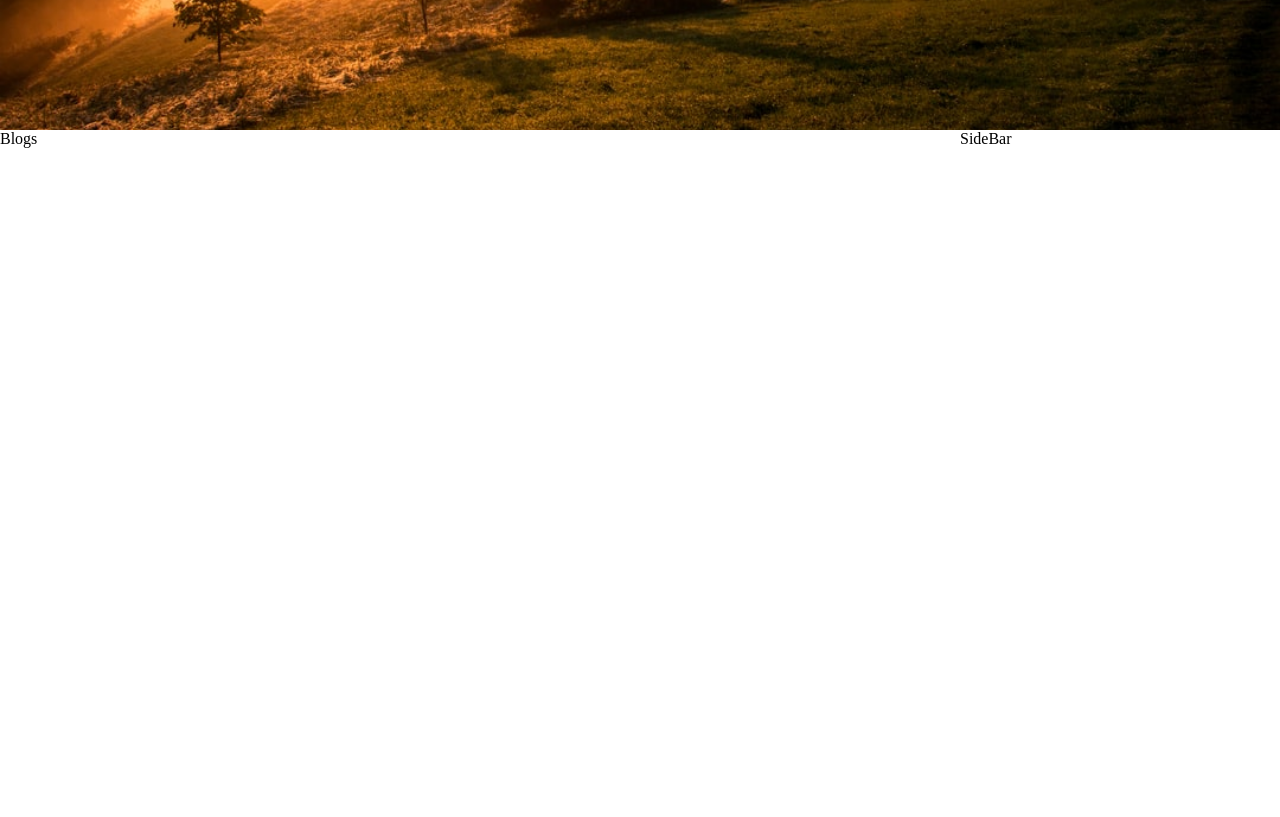
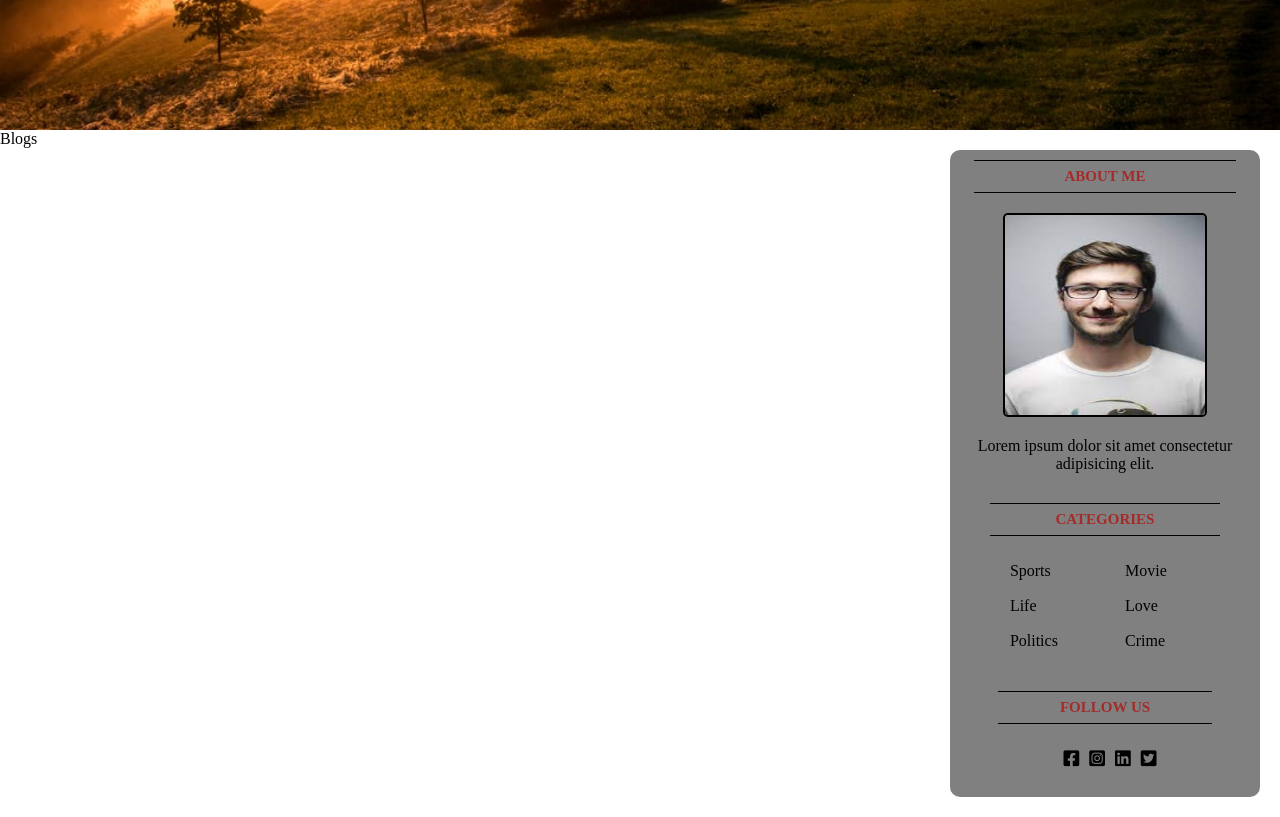
Before and after one commit to kanha638/Bloggy, a React (Create React App) app in the folder frontend/: page / in a window 1280 px wide. Shown: the part 400-1217 px from the top of the page. Before the commit the page ends 800 px from the top, so only its background shows below. Built offline with nearby package versions, Linux system fonts and the light colour scheme.

Commit message:
compeleted sidebar component

```diff
--- a/frontend/src/Components/Blogs/Blogs.jsx
+++ b/frontend/src/Components/Blogs/Blogs.jsx
@@ -2,6 +2,9 @@ import "./Blogs.css";
 
 export const Blogs = () => {
   return (
-    <div className ="Blogs">Blogs</div>
+      <div className="Blogs">
+
+          Blogs
+      </div>
   )
 }
--- a/frontend/src/Components/SideBar/SideBar.css
+++ b/frontend/src/Components/SideBar/SideBar.css
@@ -1,3 +1,63 @@
 .sidebar {
   flex: 3;
+  margin: 20px;
+  padding-bottom: 30px;
+  background-color: grey;
+  border-radius: 10px;
+  display: flex;
+  flex-direction: column;
+  align-items: center;
 }
+.item {
+  display: flex;
+  flex-direction: column;
+  align-items: center;
+}
+.title {
+  margin: 10px;
+  padding: 7px;
+  width: 80%;
+  border-top: solid 1px black;
+  border-bottom: solid 1px black;
+  font-size: 15px;
+  text-align: center;
+  font-weight: 600;
+  color: brown;
+}
+.sidebarimg {
+  margin-top: 10px;
+  height: 200px;
+  width: 200px;
+  border-radius: 5px;
+  border: solid 2px black;
+}
+.item > p {
+  padding: 20px;
+  text-align: center;
+}
+.itemlist {
+  list-style: none;
+  margin-bottom: 30px;
+}
+.listitem {
+  display: inline-block;
+  width: 50%;
+  margin-top: 15px;
+  line-height: 20px;
+  cursor: pointer;
+}
+.listitem:hover {
+  color: red;
+}
+.socialIcons {
+  margin-top: 15px;
+  display: flex;
+  width: 250px;
+  align-items: center;
+  justify-content: center;
+}
+.sidebarIcon {
+  font-size: 18px;
+  margin-left: 10px;
+  cursor: pointer;
+}
--- a/frontend/src/Components/SideBar/SideBar.jsx
+++ b/frontend/src/Components/SideBar/SideBar.jsx
@@ -1,8 +1,39 @@
 import React from 'react'
 import "./SideBar.css";
+import  userimage  from "../../Images/User.jpeg";
 
 export const SideBar = () => {
   return (
-      <div className="sidebar">SideBar</div>
+      <div className="sidebar">
+          <div className="item">
+              <span className="title">ABOUT ME</span>
+              <img src={userimage} className="sidebarimg" alt="UseImage" />
+              <p>Lorem ipsum dolor sit amet consectetur adipisicing elit.
+
+              </p>
+          </div>
+          <div className="item">
+              <span className="title">CATEGORIES </span>
+              <ul className="itemlist">
+                  <li className="listitem">Sports</li>
+                  <li className="listitem">Movie</li>
+                  <li className="listitem">Life</li>
+                  <li className="listitem">Love</li>
+                  <li className="listitem">Politics</li>
+                  <li className="listitem">Crime</li>
+
+              </ul>
+
+          </div>
+          <div className="item">
+              <span className="title">FOLLOW US</span>
+            <div className="socialIcons">
+            <i class="sidebarIcon fa-brands fa-facebook-square"></i>
+              <i class="sidebarIcon fa-brands fa-instagram-square"></i>
+              <i class="sidebarIcon fa-brands fa-linkedin"></i>
+                  <i class="sidebarIcon fa-brands fa-twitter-square"></i>
+                  </div>
+          </div>
+      </div>
   )
 }
```
